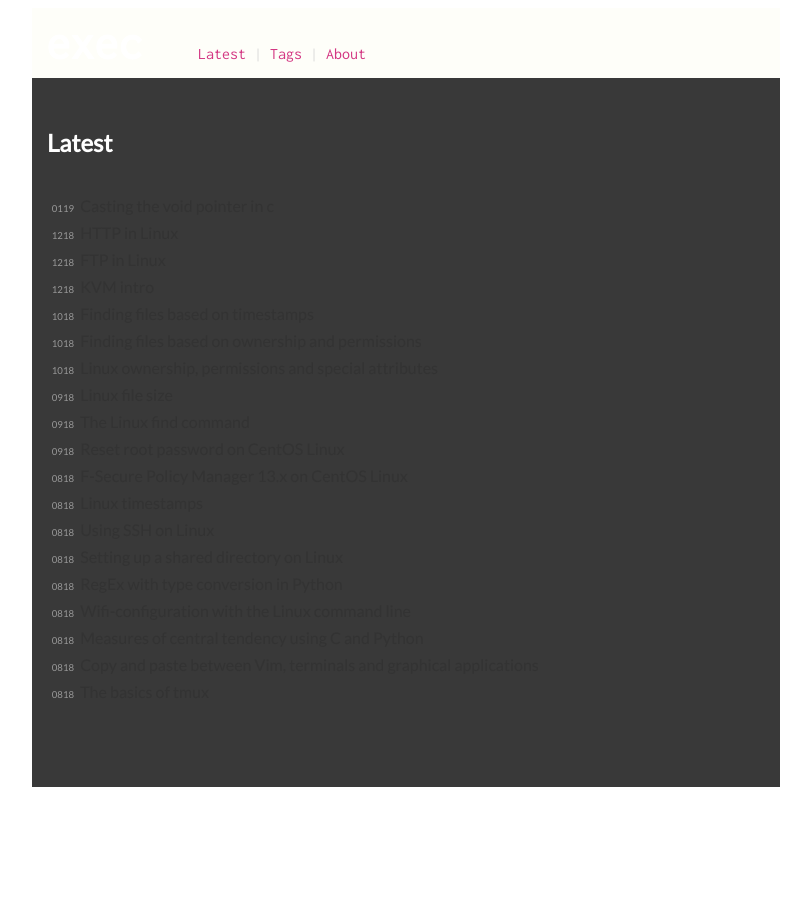
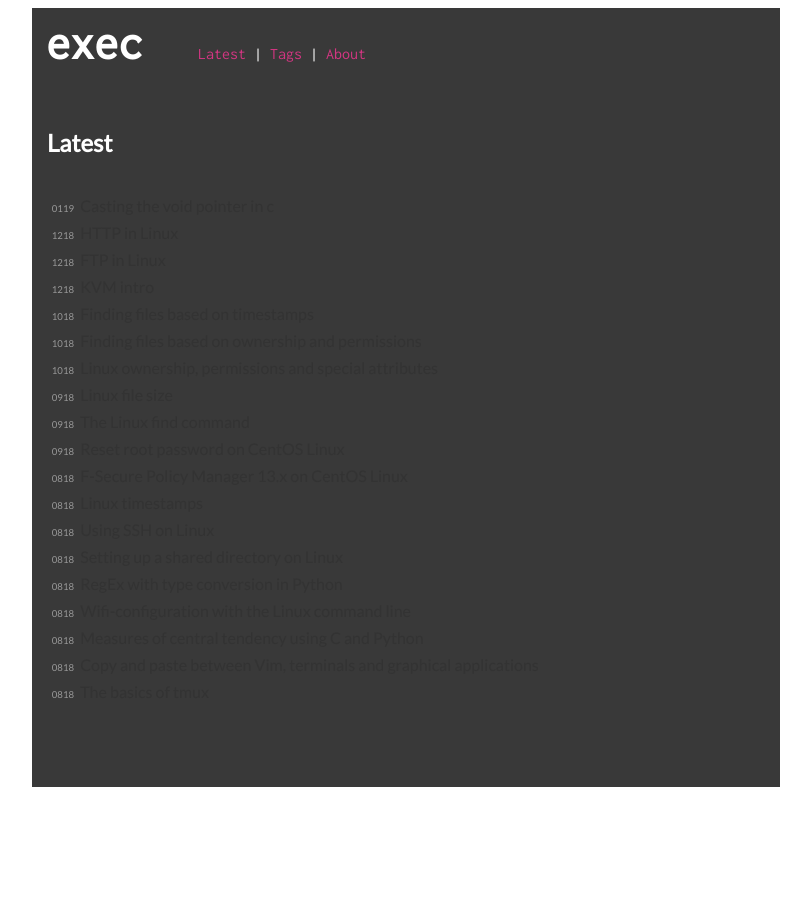
Before and after one commit to execas/execas.github.io, a Jekyll site: the page built from index.html, in a window 1280 px wide. Shown: the whole page, without its empty margins (234-1045 px from the left). Built offline with Jekyll 4.4.1, drawn with Linux system fonts in a browser that asks for light colours.

Commit message:
Update execas.css

```diff
--- a/css/execas.css
+++ b/css/execas.css
@@ -128,8 +128,8 @@ p {
 .header {
      font-family: 'Inconsolata', monospace;
      margin-top:0;
-     background-color:#fefef9;
-     color: #dddddd;
+     background-color:#393939;
+     color: #ffffff;
      margin:0 auto;
      max-width: 720px;
      padding: 10px 14px 10px 14px;
@@ -176,6 +176,7 @@ list of matching posts beneath tag name header
     margin-top: 0;
     display:inline;
     font-weight: normal;
+    color: #ffffff;
 }
 .tag-posts li small {
     font-size: 60%;
```
